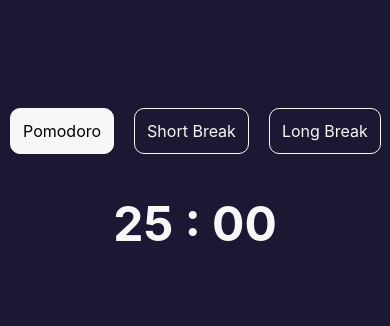
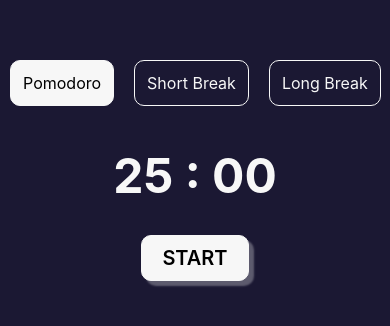
Before and after one commit to vishakavinod22/Quackodoro, a React Native app in the folder quackodoro_frontend/: screen / in a window 390 px wide. Shown: the part 242-568 px from the top of the page. Built offline with nearby package versions, Linux system fonts and the light colour scheme.

Commit message:
added start/pause btn

```diff
--- a/quackodoro_frontend/App.js
+++ b/quackodoro_frontend/App.js
@@ -1,7 +1,6 @@
 import { View, Text } from "react-native";
-import Timer from "./components/Timer";
-import { useState } from "react";
 import Tabs from "./components/Tabs"
+import Buttons from "./components/Buttons";
 import styles from "./components/styles";
 
 
@@ -11,7 +10,7 @@
   return (
     <View style={styles.appContainer}>
       <Tabs />
-      {/* <Timer timeLeft={timeLeft}/> */}
+      <Buttons />
     </View>
   );
 }
--- /dev/null
+++ b/quackodoro_frontend/components/Buttons.js
@@ -0,0 +1,31 @@
+import { Pressable, Text } from "react-native";
+import styles from "./styles";
+import { useState } from "react";
+
+export default function Buttons(){
+    const BTN_TEXT_VALUES = {
+        start: 'START',
+        pause: 'PAUSE',
+      };
+
+    const updateBtnText = () => {
+        switch(btnText){
+            case 'START':
+                setBtnText(BTN_TEXT_VALUES.pause);
+                break;
+            case 'PAUSE':
+                setBtnText(BTN_TEXT_VALUES.start);
+                break;
+            default:
+                setBtnText(BTN_TEXT_VALUES.start);
+        }
+    };
+
+    const [btnText, setBtnText] = useState('START');
+
+    return (
+        <Pressable style={[styles.buttonContainer, btnText === BTN_TEXT_VALUES.pause && styles.pauseBtn]}  onPress={updateBtnText}>
+            <Text style={[styles.buttonText, btnText === BTN_TEXT_VALUES.pause && styles.pauseBtnText]}>{btnText}</Text>
+        </Pressable>
+    );
+}
--- a/quackodoro_frontend/components/styles.js
+++ b/quackodoro_frontend/components/styles.js
@@ -46,11 +46,39 @@
     timerContainer : {
         justifyContent: 'center',
         alignItems: 'center',
+        marginBottom: 10,
     },
     timerText : {
         fontSize: 48,
         fontWeight: 'bold',
-        paddingTop: 20,
+        padding: 20,
+        color: colors.grey,
+    },
+
+    // Start/Stop Button
+    buttonContainer : {
+        marginBottom: 20,
+        backgroundColor: colors.grey,
+        borderColor: colors.grey,
+        borderWidth: 1,
+        borderRadius: 10,
+        paddingVertical: 10,
+        paddingHorizontal: 20,
+        shadowColor: colors.grey,
+        shadowOffset: { width: 5, height: 5 },
+        shadowOpacity: 0.3,
+        shadowRadius: 2,
+        elevation: 5,
+    },
+    buttonText : {
+        fontSize: 20,
+        fontWeight: 600,
+        color: colors.black
+    },
+    pauseBtn : {
+        backgroundColor: colors.primaryBackground,
+    },
+    pauseBtnText : {
         color: colors.grey,
     },
 });
```
Also changed, not shown: 1 other file (tests, documents, lock files or other folders).
